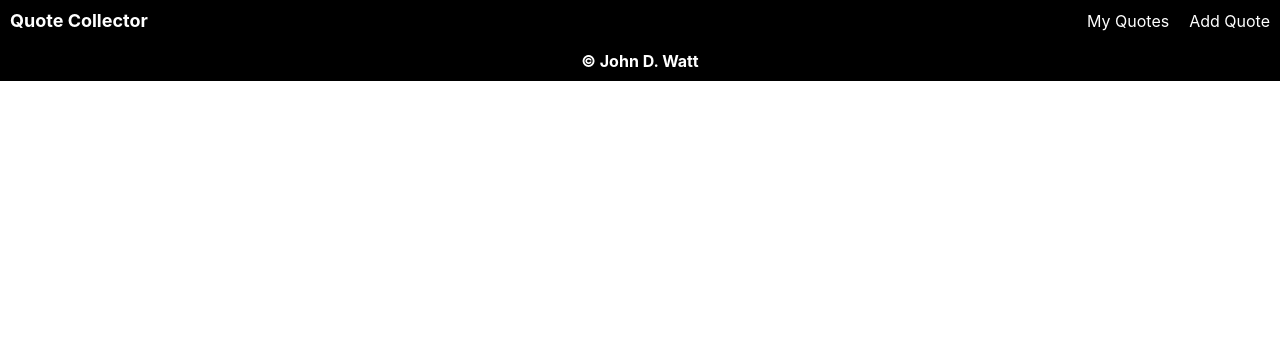
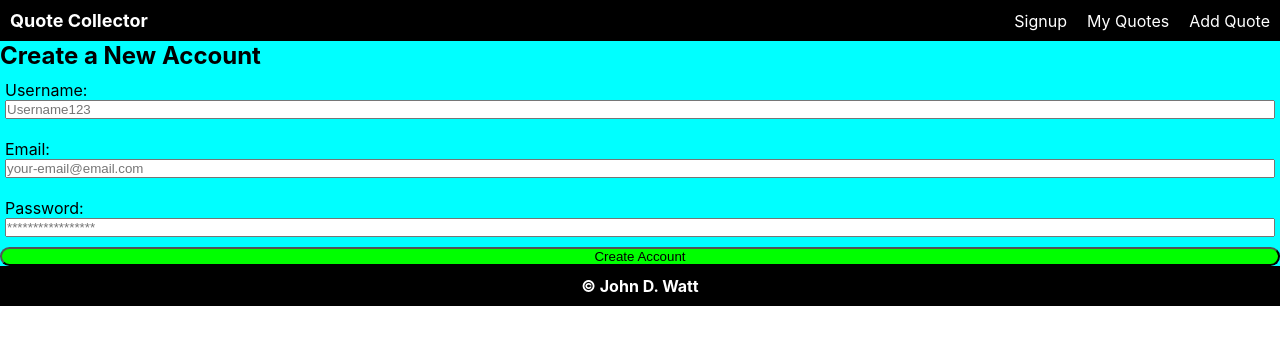
Before and after one commit to johndwatt/Quote-Collector-FrontEnd, a React (Create React App) app: page /signup in a window 1280 px wide. Shown: the top 344 px of the page. Built offline with nearby package versions, Linux system fonts and the light colour scheme.

Commit message:
adds working signup component and route

```diff
--- /dev/null
+++ b/src/components/AuthComps/Signup.jsx
@@ -0,0 +1,89 @@
+import React, { useState } from 'react';
+import axios from 'axios';
+
+import "../../styles/Form.css"
+
+const url = 'http://localhost:4000/signup'
+
+function Signup(props) {
+    const [username, setUsername] = useState("");
+    const [email, setEmail] = useState("");
+    const [password, setPassword] = useState("");
+
+    const handleChangeUsername = (e) => {
+        setUsername(e.target.value);
+    }
+    const handleChangeEmail = (e) => {
+        setEmail(e.target.value);
+    }
+
+    const handleChangePassword = (e) => {
+        setPassword(e.target.value);
+    }
+
+    const handleSubmit = (e) => {
+        e.preventDefault();
+
+        const user = {
+            username: username,
+            email: email,
+            password: password,
+        }
+
+        axios.post(url, user)
+            .then(response => {
+                console.log(response.data);
+            }).catch(error => {
+                console.log(error);
+            });
+
+        window.location = "/quotes";
+    }
+
+    return (
+        <div className='form-container'>
+            <h2>Create a New Account</h2>
+            <form onSubmit={handleSubmit} className='form' >
+                <div className='input-container'>
+                    <label>Username:</label>
+                    <input
+                        type='text'
+                        required
+                        name='username'
+                        placeholder='Username123'
+                        className='form-content'
+                        value={username}
+                        onChange={handleChangeUsername}>
+                    </input>
+                </div>
+                <div className='input-container'>
+                    <label>Email:</label>
+                    <input
+                        type='email'
+                        name='email'
+                        placeholder='your-email@email.com'
+                        className='form-author'
+                        value={email}
+                        onChange={handleChangeEmail} />
+                </div>
+                <div className='input-container'>
+                    <label>Password:</label>
+                    <input
+                        type='password'
+                        name='password'
+                        placeholder='*****************'
+                        className='form-tags'
+                        value={password}
+                        onChange={handleChangePassword} />
+                </div>
+                <input
+                    type='submit'
+                    className='form-submit'
+                    value='Create Account'/>
+            </form>
+        </div>
+
+    );
+}
+
+export default Signup;
--- a/src/components/NavComps/Navbar.jsx
+++ b/src/components/NavComps/Navbar.jsx
@@ -8,6 +8,7 @@ function Navbar(props) {
         <nav className="navbar">
             <Link to='/' className='navbar-home'>Quote Collector</Link>
             <ul className='navbar-items'>
+                <Link to='/signup' className='navbar-item'>Signup</Link>
                 <Link to='/quotes' className='navbar-item'>My Quotes</Link>
                 <Link to='/quotes/new' className='navbar-item'>Add Quote</Link>
             </ul>
--- a/src/routes/AppRoutes.jsx
+++ b/src/routes/AppRoutes.jsx
@@ -1,7 +1,9 @@
 import React from 'react';
 import { Routes, Route, Redirect } from "react-router-dom";
 
-import Home from '../components/HomeComps/Home'
+import Home from '../components/HomeComps/Home';
+import Signup from '../components/AuthComps/Signup';
+
 import QuoteContainer from '../components/QuoteComps/QuoteContainer';
 import NewQuote from '../components/QuoteComps/NewQuote';
 import EditQuote from "../components/QuoteComps/EditQuote";
@@ -12,6 +14,7 @@ function AppRoutes(props) {
         <Routes>
             {/* <Route path='/' exact element={} /> */}
             <Route exact path='/'  element={<Home />} />
+            <Route exact path='/signup' exact element={<Signup />} />
             <Route exact path='/quotes' element={<QuoteContainer />}/>
             <Route exact path='/quotes/new' element={<NewQuote />}/>
             <Route path='/quotes/:id/edit' element={<EditQuote />}/>
```
